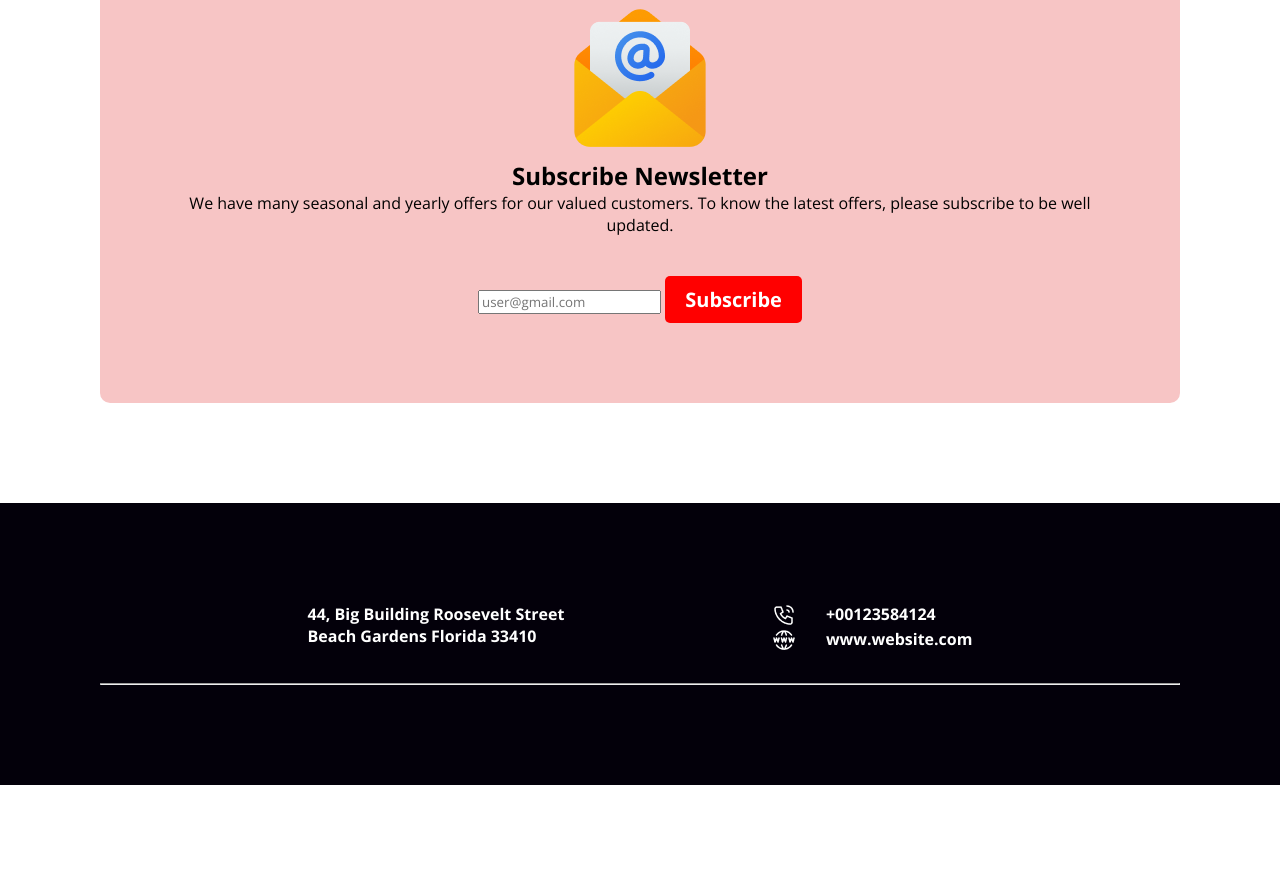
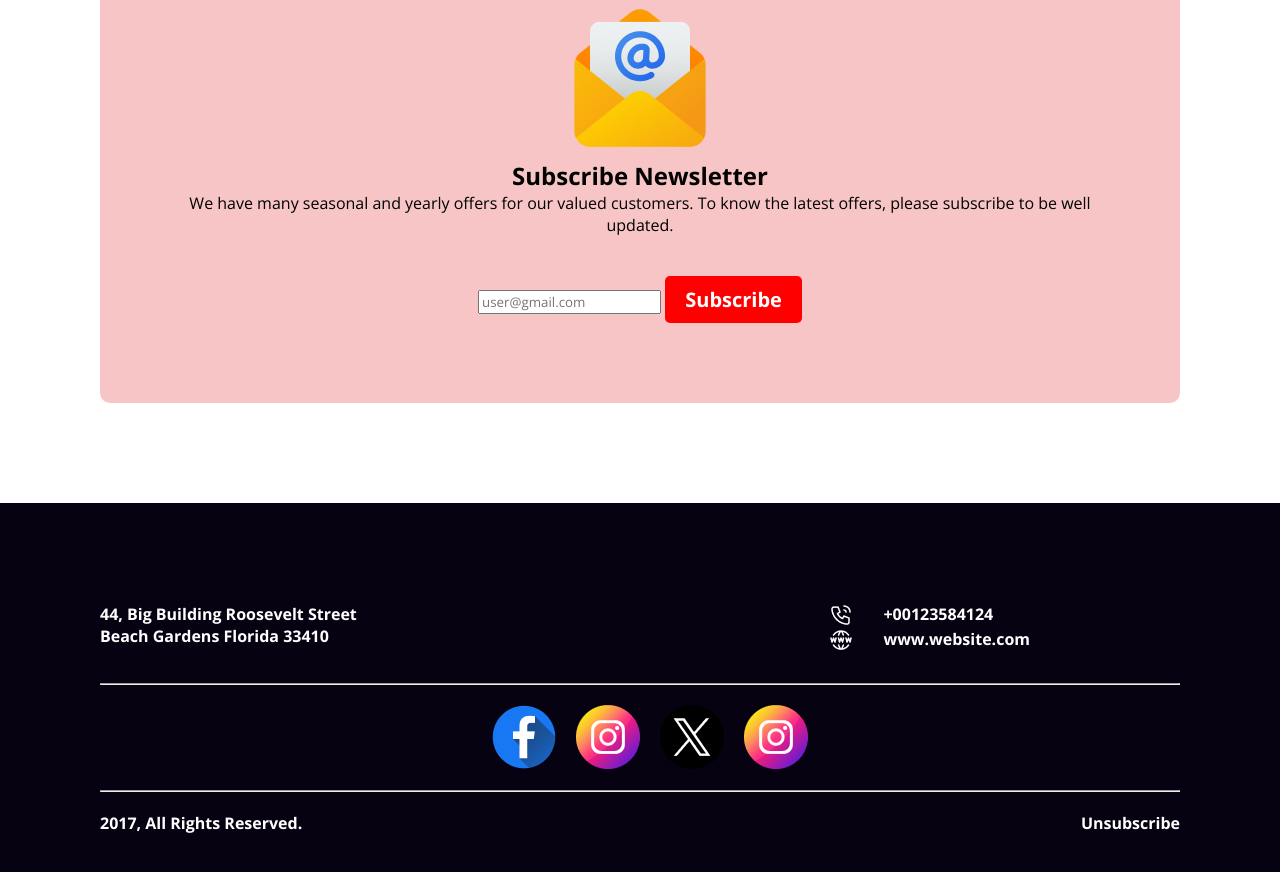
Before and after one commit to AhmedTufail/Assignment-1, a plain HTML site: page index.html in a window 1280 px wide. Shown: the part 4184-5056 px from the top of the page. Before the commit the page ends 4969 px from the top, so only its background shows below. Drawn offline with nearby package versions, Linux system fonts and the light colour scheme.

Commit message:
footer finished

```diff
--- a/index.html
+++ b/index.html
@@ -139,7 +139,24 @@
                 </div>
             </div>
             <hr>
+            <div class="footer-middle">
+                <img src="./resource/Facebook.png" alt="">
+                <img src="./resource/Instagram.png" alt="">
+                <img src="./resource/Twitter.png" alt="">
+                <img src="./resource/Instagram.png" alt="">
+            </div>
+            <hr>
+
+            <div class="footer-bottom">
+                <div class="footer-bottom-left">
+                    <h4>2017, All Rights Reserved.</h4>
+                </div>
+                <div class="footer-bottom-right">
+                    <h4>Unsubscribe</h4>
+                </div>
+            </div>
         </div>
+
 
     </footer>
 </body>
--- a/styles/style.css
+++ b/styles/style.css
@@ -193,20 +193,20 @@
 
   /* footer starts here */
   .footer{
-    background-color: #03000a;
     color: #ffffff;
+    background-color: #070211;
     padding: 100px;
   }
   .footer-top{
     display: flex;
-    justify-content: space-evenly;
+    justify-content: space-between;
     margin-bottom: 30px;
   }
   .footer-top-left{
     text-align: left;
   }
   .footer-top-right{
-
+    padding-right: 150px;
   }
   .contact-number{
     display: flex;
@@ -218,4 +218,19 @@
     display: flex;
     gap: 30px;
   }
+
+  .footer-middle{
+    display: flex;
+    padding: 20px 0;
+    /* align-items: center; */
+    justify-content: center;
+  }
+  .footer-middle img{
+    margin-left: 20px;
+  }
+  .footer-bottom{
+    display: flex;
+    justify-content: space-between;
+    padding: 20px 0;
+  }
   /* footer ends here */
```
